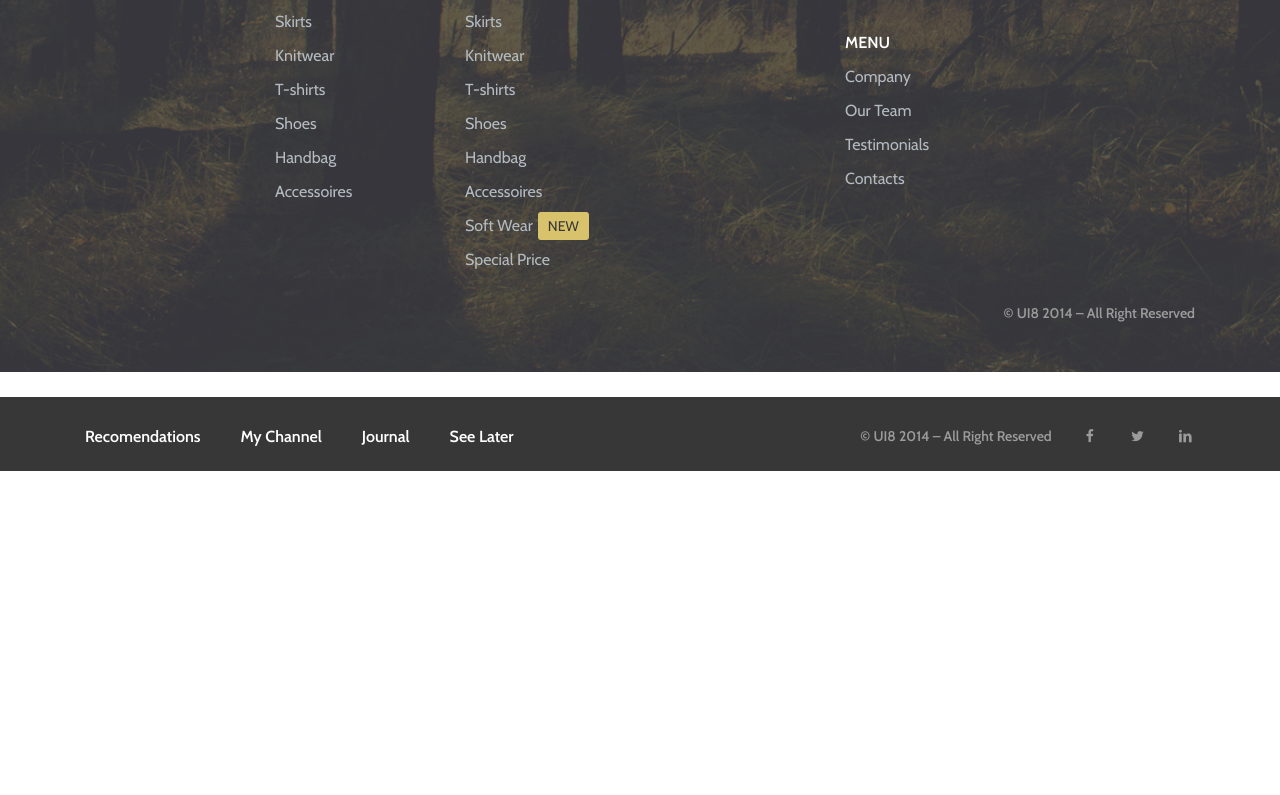
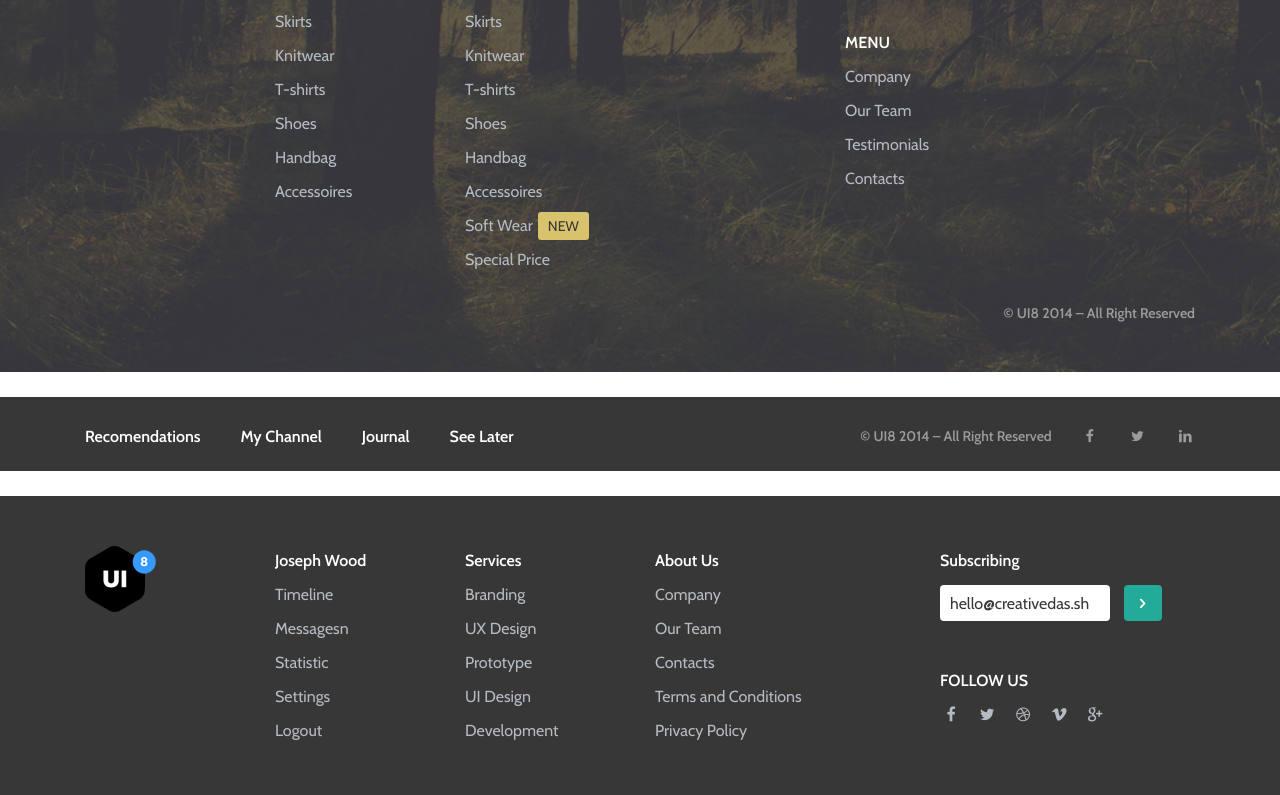
Before and after one commit to AlexSumbit/mate_footers, a website: page src/index.html in a window 1280 px wide. Shown: the part 2144-2939 px from the top of the page. Before the commit the page ends 2615 px from the top, so only its background shows below. Drawn offline with nearby package versions, Linux system fonts and the light colour scheme.

Commit message:
added dark footer with subs form

```diff
--- a/src/index.html
+++ b/src/index.html
@@ -328,5 +328,65 @@
                 </div>
             </div>
         </div>
+        <div class="footer footer--space-top footer--dark">
+            <div class="container">
+                <div class="row">
+                    <div class="col-md-2">
+                        <img src="img/logo.png" alt="logo" class="logo logo--list">
+                    </div>
+                    <div class="col-md-2">
+                        <ul class="list">
+                            <li class="list__title">Joseph Wood</li>
+                            <li class="list__item"><a href="#">Timeline</a></li>
+                            <li class="list__item"><a href="#">Messagesn</a></li>
+                            <li class="list__item"><a href="#">Statistic</a></li>
+                            <li class="list__item"><a href="#">Settings</a></li>
+                            <li class="list__item"><a href="#">Logout</a></li>
+                        </ul>
+                    </div>
+                    <div class="col-md-2">
+                        <ul class="list">
+                            <li class="list__title">Services</li>
+                            <li class="list__item"><a href="#">Branding</a></li>
+                            <li class="list__item"><a href="#">UX Design</a></li>
+                            <li class="list__item"><a href="#">Prototype</a></li>
+                            <li class="list__item"><a href="#">UI Design</a></li>
+                            <li class="list__item"><a href="#">Development</a></li>
+                        </ul>
+                    </div>
+                    <div class="col-md-3">
+                        <ul class="list">
+                            <li class="list__title">About Us</li>
+                            <li class="list__item"><a href="#">Company</a></li>
+                            <li class="list__item"><a href="#">Our Team</a></li>
+                            <li class="list__item"><a href="#">Contacts</a></li>
+                            <li class="list__item"><a href="#">Terms and Conditions</a></li>
+                            <li class="list__item"><a href="#">Privacy Policy</a></li>
+                        </ul>
+                    </div>
+                    <div class="col-md-3">
+                        <ul class="list">
+                            <li class="list__title">Subscribing</li>
+                            <li class="list__item">
+                                <form>
+                                    <input type="email" class="input input--mini input--white" placeholder="hello@creativedas.sh" required>
+                                    <button class="button button--adaptive button--mini"><span class="icon-right-open"></span></button>
+                                </form>
+                            </li>
+                        </ul>
+                        <ul class="list list--space-top">
+                            <li class="list__title list__title--white">Follow Us</li>
+                            <li class="list__item">
+                                <a href="#" class="nav__item nav__item--mini-space"><span class="icon-facebook"></span></a>
+                                <a href="#" class="nav__item nav__item--mini-space"><span class="icon-twitter"></span></a>
+                                <a href="#" class="nav__item nav__item--mini-space"><span class="icon-dribbble"></span></a>
+                                <a href="#" class="nav__item nav__item--mini-space"><span class="icon-vimeo"></span></a>
+                                <a href="#" class="nav__item nav__item--mini-space"><span class="icon-gplus"></span></a>
+                            </li>
+                        </ul>
+                    </div>
+                </div>
+            </div>
+        </div>
     </body>
 </html>
--- a/src/sass/footers.scss
+++ b/src/sass/footers.scss
@@ -102,6 +102,16 @@ $input_mini-height: 36px;
 
         &::placeholder{
             color: #aaa;
+        }
+    }
+
+    &--white{
+        background-color: #fff;
+        color: #000;
+        width: 170px;
+
+        &::placeholder{
+            color: #383737;
         }
     }
 }
```
Also changed, not shown: src/css/style.css.
